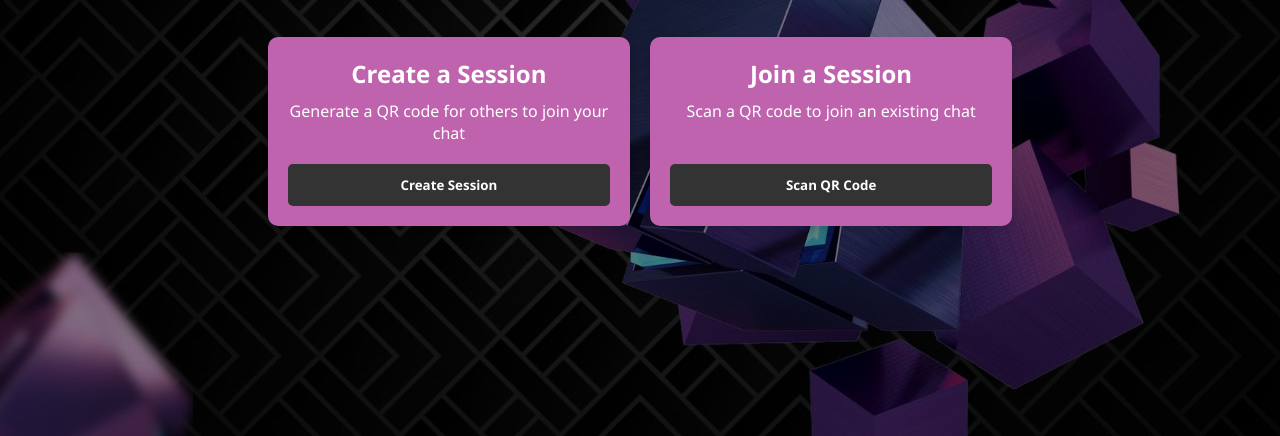
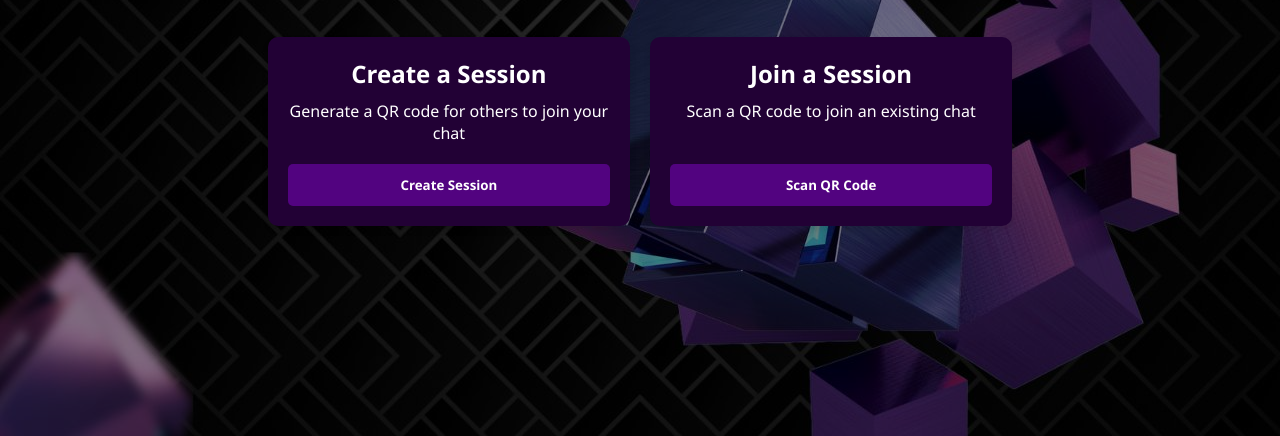
Before and after one commit to kashsuks/lockdown-winners, a website: page public/index.html in a window 1280 px wide. Shown: the part 364-800 px from the top of the page. Drawn offline with nearby package versions, Linux system fonts and the light colour scheme; no server answers.

Commit message:
join session and create session colours

```diff
--- a/public/styles.css
+++ b/public/styles.css
@@ -98,19 +98,20 @@
   .option {
     flex: 1;
     min-width: 250px;
-    background-color: #c063af;
+    background-color: #220135;
     padding: 20px;
     border-radius: 10px;
     box-shadow: 0 4px 6px rgba(0, 0, 0, 0.1);
     display: flex;
     flex-direction: column;
-    transition: transform 0.3s ease, box-shadow 0.3s ease;
+    transition: transform 0.3s ease, box-shadow 0.3s ease, background-color 0.3s ease;
     color: white;
   }
 
   .option:hover {
     transform: translateY(-5px);
-    box-shadow: 0 6px 12px rgba(0, 0, 0, 0.15);
+    box-shadow: 0 6px 12px rgba(0, 0, 0, 0.3);
+    background-color: #2a0142;
   }
 
   .option p {
@@ -144,25 +145,25 @@
   }
 
   .btn.primary {
-    background-color: #333333;
+    background-color: #520380;
     color: white;
   }
 
   .btn.primary:hover {
-    background-color: #555555;
+    background-color: #6a04a3;
     transform: scale(1.05);
-    box-shadow: 0 4px 8px rgba(0, 0, 0, 0.2);
+    box-shadow: 0 4px 8px rgba(0, 0, 0, 0.3);
   }
 
   .btn.secondary {
-    background-color: #333333;
+    background-color: #520380;
     color: white;
   }
 
   .btn.secondary:hover {
-    background-color: #555555;
+    background-color: #6a04a3;
     transform: scale(1.05);
-    box-shadow: 0 4px 8px rgba(0, 0, 0, 0.2);
+    box-shadow: 0 4px 8px rgba(0, 0, 0, 0.3);
   }
 
   .btn.small {
```
Also changed, not shown: public/assets/chat_backgrounds/Navy_Chat_Background.jpg (added), public/assets/chat_backgrounds/Pink_Chat_Background.jpg (added), public/assets/chat_backgrounds/Purple_Chat_Background.jpg (added).
